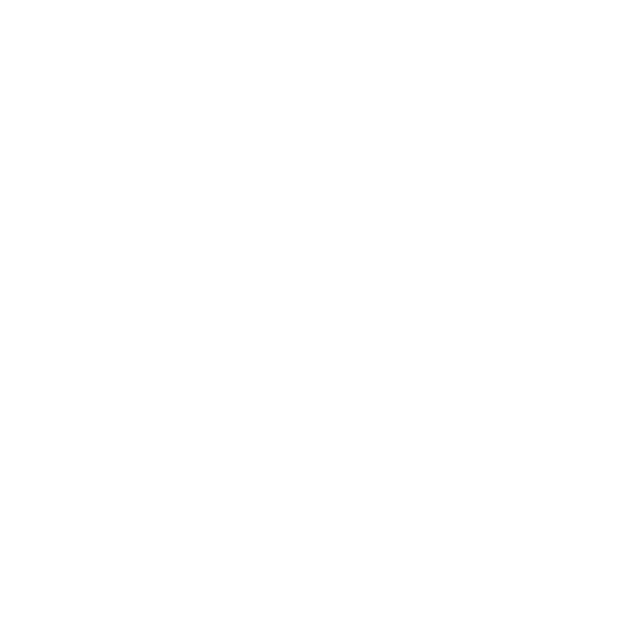
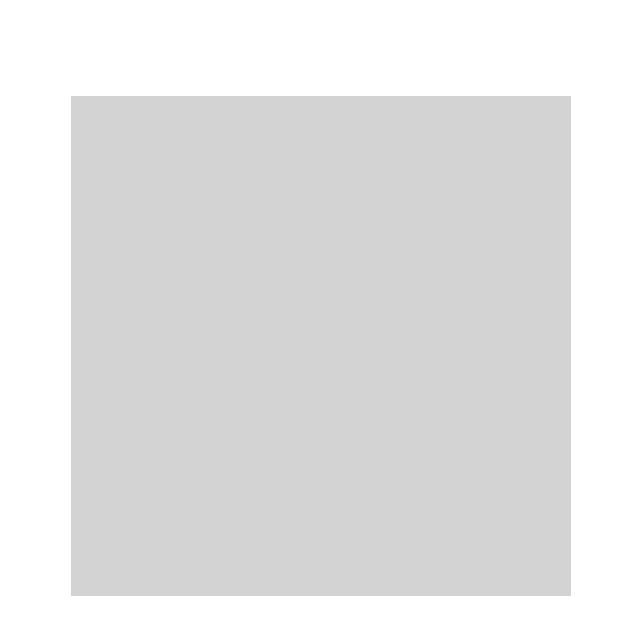
Before and after one commit to TedV4/tic-tac-toe, a plain HTML site: page index.html in a window 1280 px wide. Shown: the whole page, without its empty margins (319-959 px from the left). Drawn offline with Linux system fonts and the light colour scheme.

Commit message:
Add bare bones style for the grid container aka the gameboard

```diff
--- a/style.css
+++ b/style.css
@@ -1,5 +1,33 @@
 * {
-    box-sizing: border-box;
-    padding: 0;
-    margin: 0;
+  box-sizing: border-box;
+  padding: 0;
+  margin: 0;
+  font-family: Arial, Helvetica, sans-serif;
 }
+
+body {
+  display: flex;
+  justify-content: center;
+  align-content: center;
+  background: white;
+}
+
+.grid-container {
+  margin-top: 6em;
+  height: 500px;
+  width: 500px;
+  background-color: lightgrey;
+  display: grid;
+  grid-template-columns: repeat(3, 1fr);
+  grid-template-rows: repeat(3, 1fr);
+  gap: 10px;
+}
+
+.cell {
+  display: flex;
+  background: white;
+  justify-content: center;
+  align-items: center;
+  font-size: 6em;
+  cursor: pointer;
+}
```
